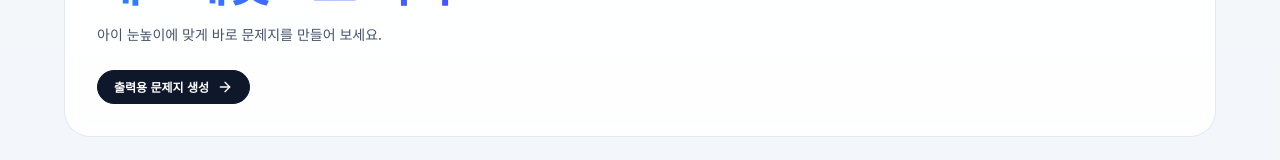
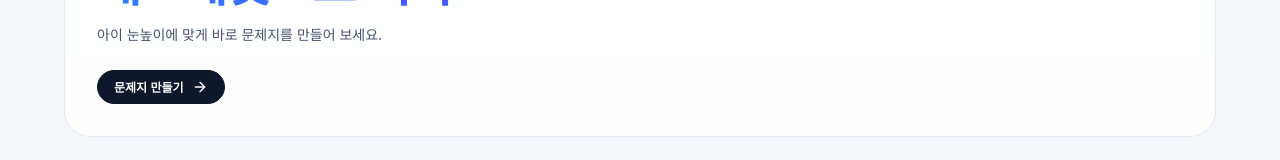
Before and after one commit to neozzzzz/mathlab, a Next.js app: page / in a window 1280 px wide. Shown: the part 198-358 px from the top of the page. Built offline with nearby package versions, Linux system fonts and the light colour scheme.

Commit message:
copy: 상단 CTA 버튼명을 문제지 만들기로 변경

```diff
--- a/src/app/page.tsx
+++ b/src/app/page.tsx
@@ -58,7 +58,7 @@ export default function LandingPage() {
               gaParams={{ menu: "create_and_print" }}
               className="inline-flex items-center gap-2 rounded-full border border-slate-900 bg-slate-900 text-white px-4 py-2 text-xs font-bold hover:bg-slate-800"
             >
-              출력용 문제지 생성
+              문제지 만들기
               <ArrowRight className="w-4 h-4" />
             </TrackedLink>
           </div>
```
